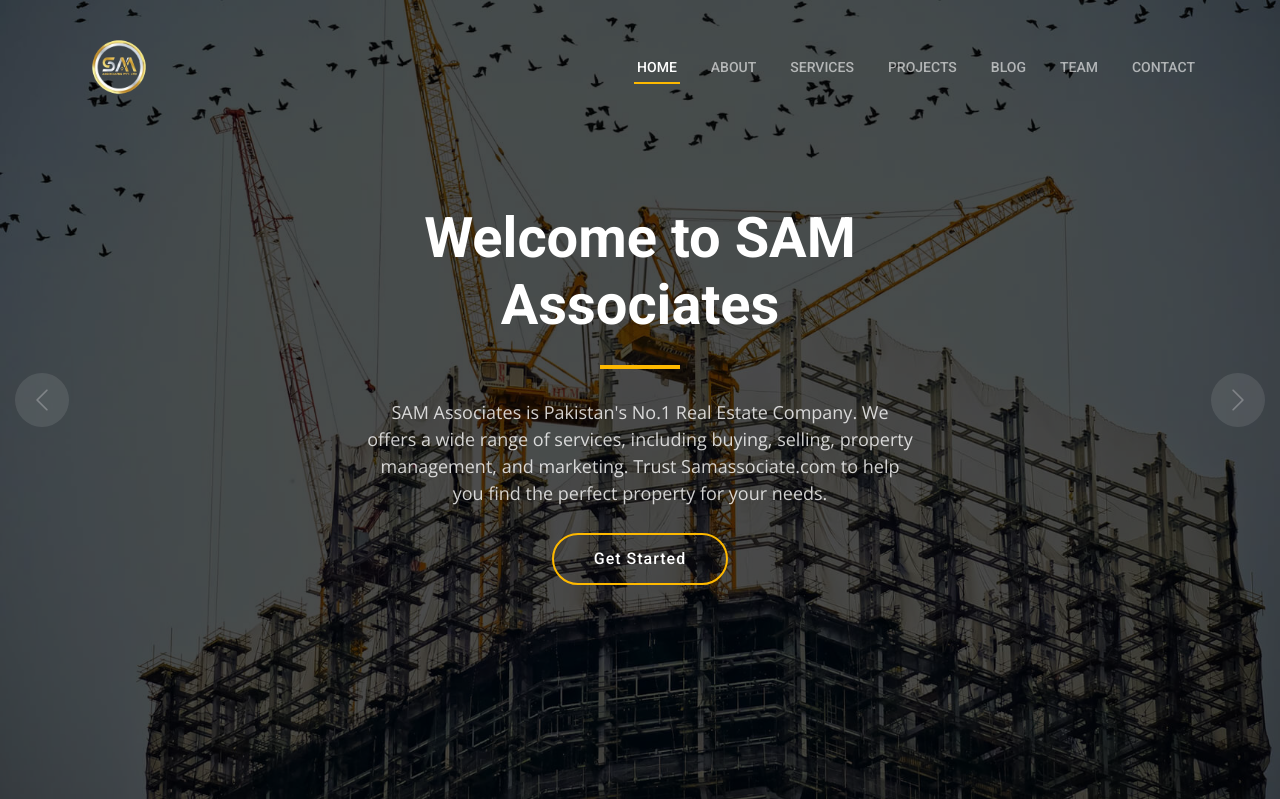
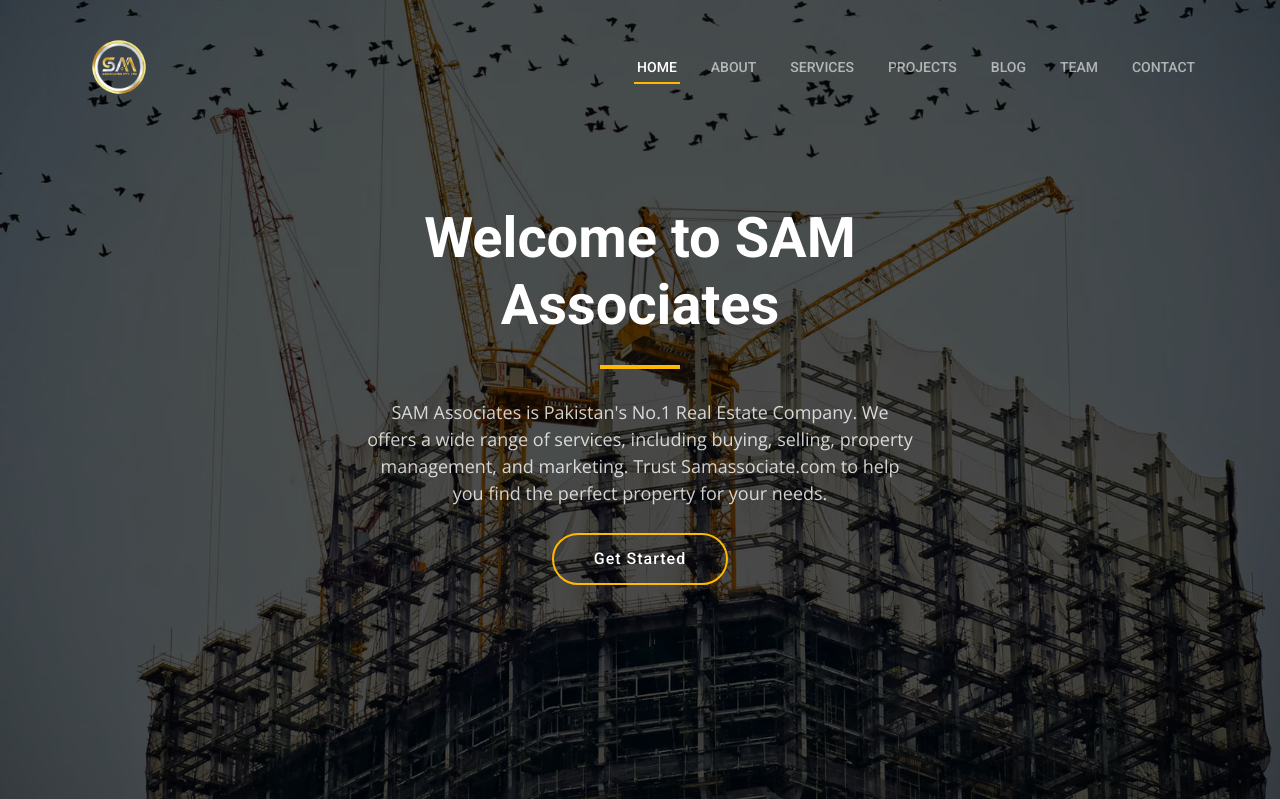
Before and after one commit to Adnan4290/upconstruction, a Flask app: page / in a window 1280 px wide. Shown: the top 799 px of the page. Run offline with Flask 3, Linux system fonts and the light colour scheme; some libraries are stand-ins or nearby versions.

Commit message:
fixed a few bugs

```diff
--- a/templates/index.html
+++ b/templates/index.html
@@ -110,13 +110,13 @@
       <div class="carousel-item" style="background-image: url('static/assets/img/hero-carousel/hero-carousel-5.jpg')"></div>
 
 
-      <a class="carousel-control-prev" href="#hero-carousel" role="button" data-bs-slide="prev">
+      <!-- <a class="carousel-control-prev" href="#hero-carousel" role="button" data-bs-slide="prev">
         <span class="carousel-control-prev-icon bi bi-chevron-left" aria-hidden="true"></span>
       </a>
 
       <a class="carousel-control-next" href="#hero-carousel" role="button" data-bs-slide="next">
         <span class="carousel-control-next-icon bi bi-chevron-right" aria-hidden="true"></span>
-      </a>
+      </a> -->
 
     </div>
 
@@ -249,7 +249,7 @@
                       experience.</p>
                     </div>
                   </div>
-                </div>
+                </div
               </div>
             </div>
             </div>End Card Item -->
@@ -373,7 +373,7 @@
         </div>
 
       </div>
-    </section> -->
+    </section>
     <!-- End Services Section -->
 
     <!-- ======= Alt Services Section ======= -->
```
